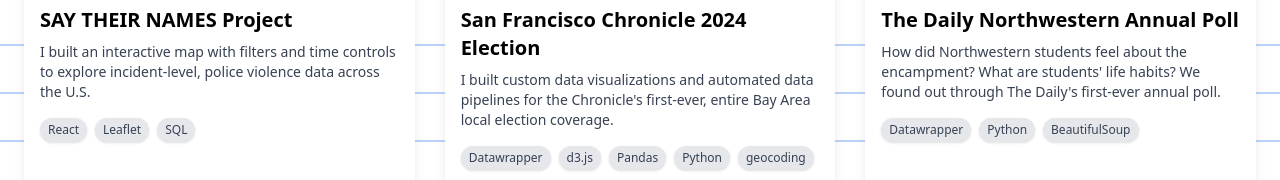
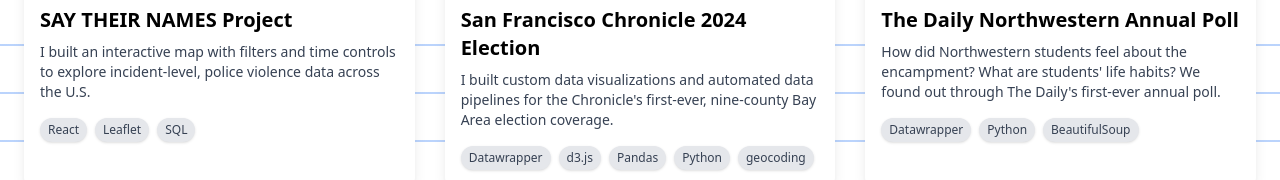
Before and after one commit to kotasuzuki3/kotasuzuki3.github.io, a SvelteKit app: page / in a window 1280 px wide. Shown: the part 1186-1366 px from the top of the page. Built offline with nearby package versions, Linux system fonts and the light colour scheme.

Commit message:
fixing blurbs

```diff
--- a/src/routes/+page.svelte
+++ b/src/routes/+page.svelte
@@ -68,7 +68,7 @@
     <h2 class="projects-title">Projects</h2>
     <div class="projects-grid">
         <Card title="SAY THEIR NAMES Project" img_path="/projects/STN.png" summary="I built an interactive map with filters and time controls to explore incident-level, police violence data across the U.S." link="https://nonopera.dreamhosters.com/voices/say-their-names/" tools={["React", "Leaflet", "SQL"]}/>
-        <Card title="San Francisco Chronicle 2024 Election" img_path="/projects/SFChron.png" summary="I built custom data visualizations and automated data pipelines for the Chronicle's first-ever, entire Bay Area local election coverage." link="https://www.sfchronicle.com/projects/2024/election-results/san-francisco" tools={["Datawrapper", "d3.js", "Pandas", "Python", "geocoding"]}/>
+        <Card title="San Francisco Chronicle 2024 Election" img_path="/projects/SFChron.png" summary="I built custom data visualizations and automated data pipelines for the Chronicle's first-ever, nine-county Bay Area election coverage." link="https://www.sfchronicle.com/projects/2024/election-results/san-francisco" tools={["Datawrapper", "d3.js", "Pandas", "Python", "geocoding"]}/>
         <Card title="The Daily Northwestern Annual Poll" img_path="/projects/NUpoll.png" summary="How did Northwestern students feel about the encampment? What are students' life habits? We found out through The Daily's first-ever annual poll." link="https://dailynorthwestern.com/2024/10/23/campus/f24-poll/" tools={["Datawrapper", "Python", "BeautifulSoup"]}/>
         <Card title="Survey and Intervention Chatbot" img_path="/projects/DSI.png" summary="Can you replace door-to-door deep canvassing with a chatbot? I tried to answer this question by building a modular chatbot with randomization, video/image, and AI functionality." link="https://datascience.uchicago.edu/people/kota-suzuki/" tools={["Python", "WhatsApp API", "OpenAI API","PostgreSQL"]}/>
         <Card title="Gut Microbiome Research" img_path="/projects/gutmicrobiome.png" summary="I led the data cleaning and EDA efforts on a comprehensive, 17,000-sample gut microbiome dataset to further microbial meta-analysis efforts." link="https://www.poopomics.com/publications" tools={["Python", "R", "Pandas","ggplot"]}/>
```
